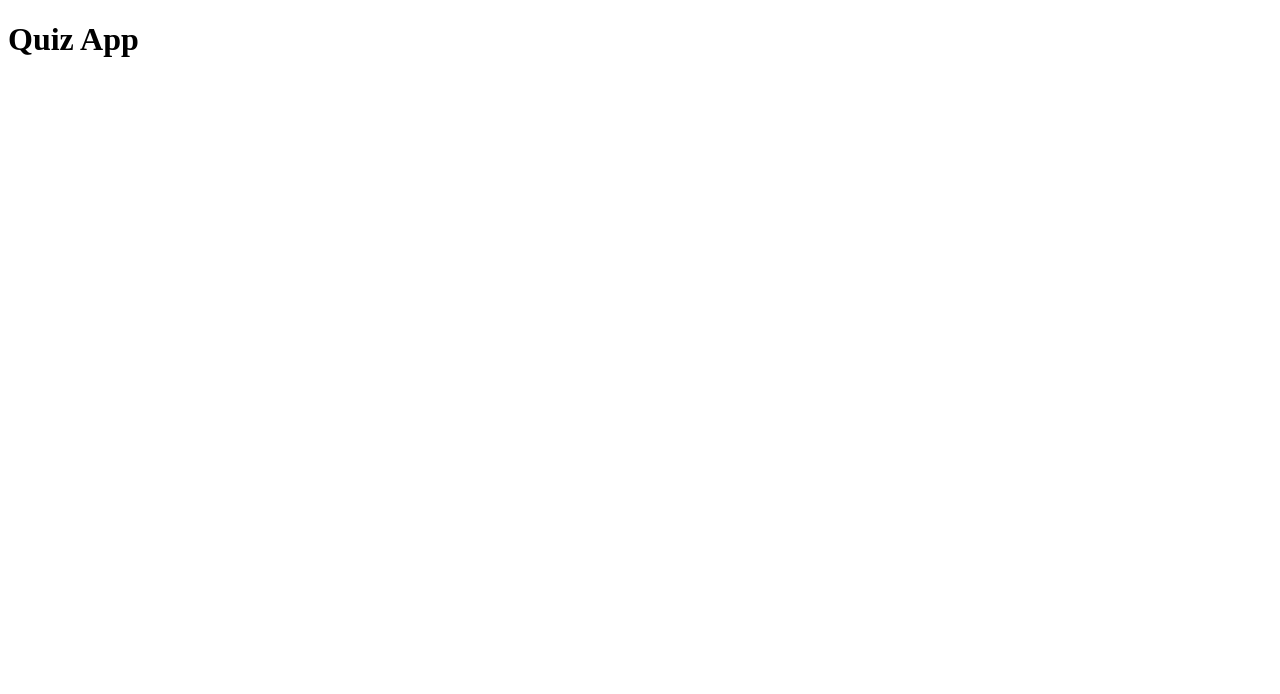
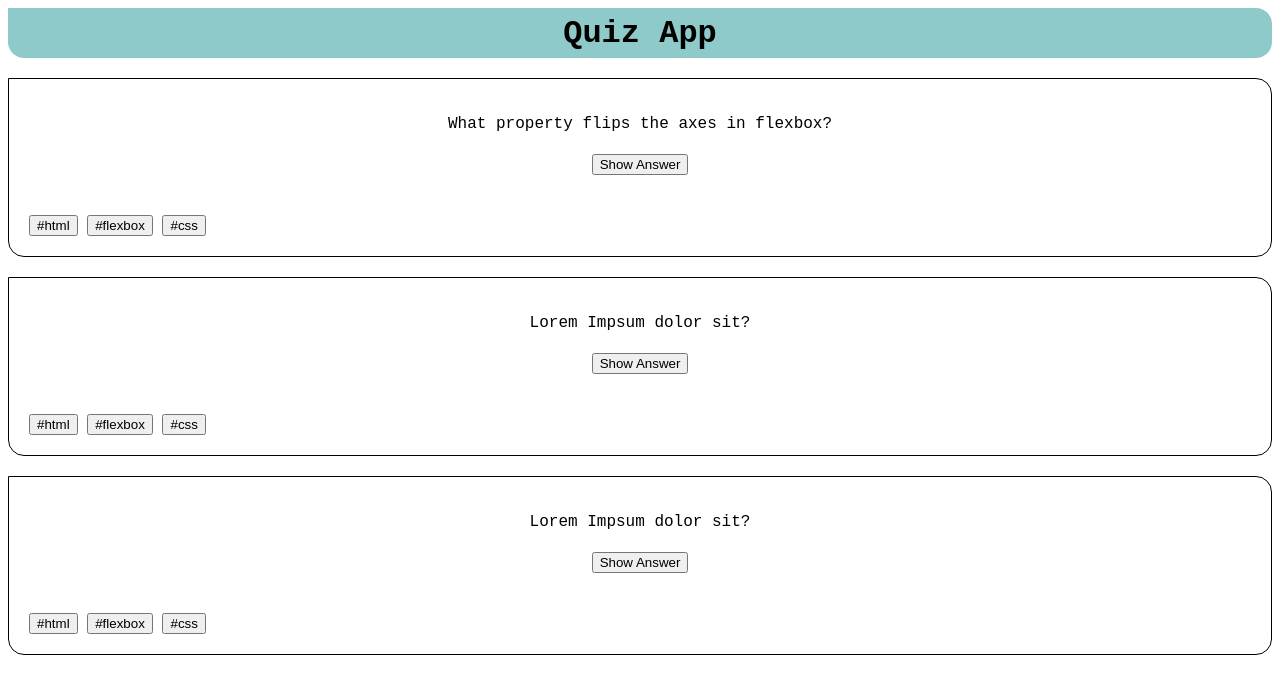
Before and after one commit to uwoch/quizapp, a plain HTML site: page index.html in a window 1280 px wide. Drawn offline with Linux system fonts and the light colour scheme.

Commit message:
add styling

```diff
--- a/index.html
+++ b/index.html
@@ -11,7 +11,46 @@
     <header>
         <h1>Quiz App</h1>
     </header>
+<main>
+    <article class="article">
+        <p>What property flips the axes in flexbox?
+        </p>
+        <div class="button__center">
+            <button class="show__answer-button">Show Answer
+            </button>
+        </div>
+        <button>#html</button>
+        <button>#flexbox</button>
+        <button>#css</button>
+    </article>
+    <article class="article">
+        <p>Lorem Impsum dolor sit?
+        </p>
+        <div class="button__center">
+            <button class="show__answer-button">Show Answer
+            </button>
+        </div>
+        <button>#html</button>
+        <button>#flexbox</button>
+        <button>#css</button>
+    </article>
+    <article class="article">
+        <p>Lorem Impsum dolor sit?
+        </p>
+        <div class="button__center">
+            <button class="show__answer-button">Show Answer
+            </button>
+        </div>
+        <button>#html</button>
+        <button>#flexbox</button>
+        <button>#css</button>
+    </article>
+    <footer>
+        <nav>
 
+        </nav>
+    </footer>
+</main>
 
 </body>
 </html>
--- a/styles.css
+++ b/styles.css
@@ -1,4 +1,29 @@
-h1 {
-
+body {
+    font-family: 'Courier New', Courier, monospace;
 
 }
+header {
+    background-color: #8fcaca ;
+    display: flex;
+    justify-content: center;
+    align-items: center;
+    height: 50px;
+    border-radius: 0em 1em 1em 1em;
+  }
+
+.article {
+    border:  1px solid;
+    margin:  20px auto;
+    padding: 20px;
+    border-radius: 0em 1em 1em 1em;
+
+  }
+p {
+    text-align: center;
+}
+.button__center {
+    text-align: center;
+    padding: 5px 15px 5px 15px;
+    margin-top: 5px;
+    margin-bottom: 35px;
+}
```
